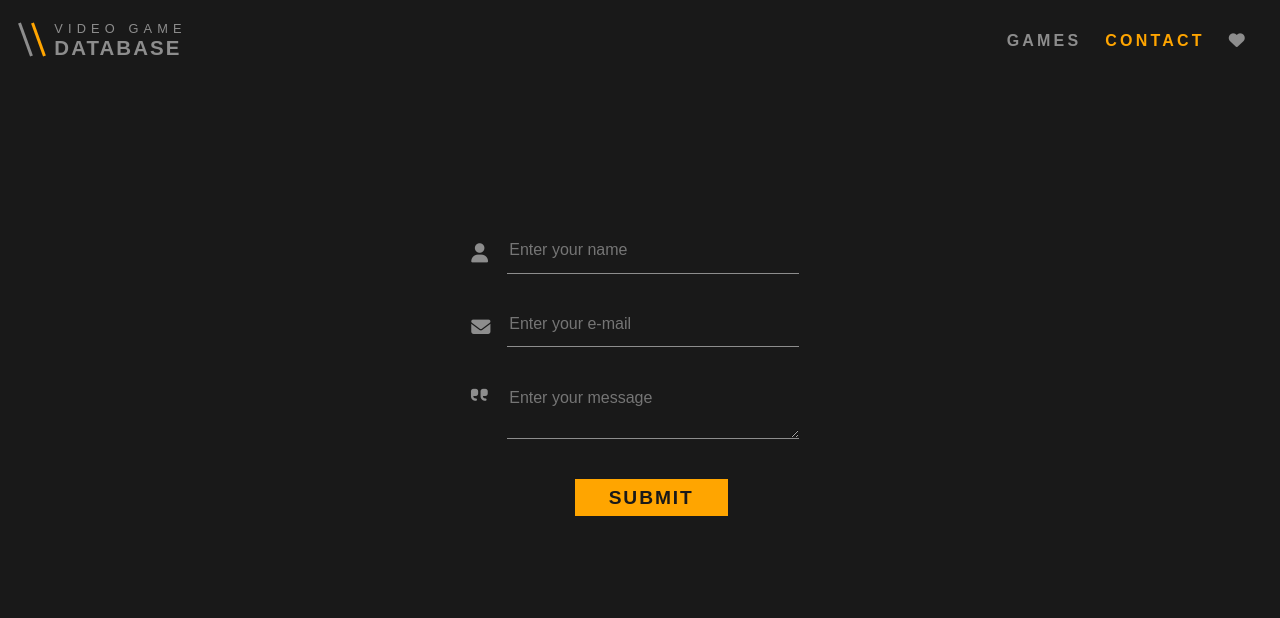
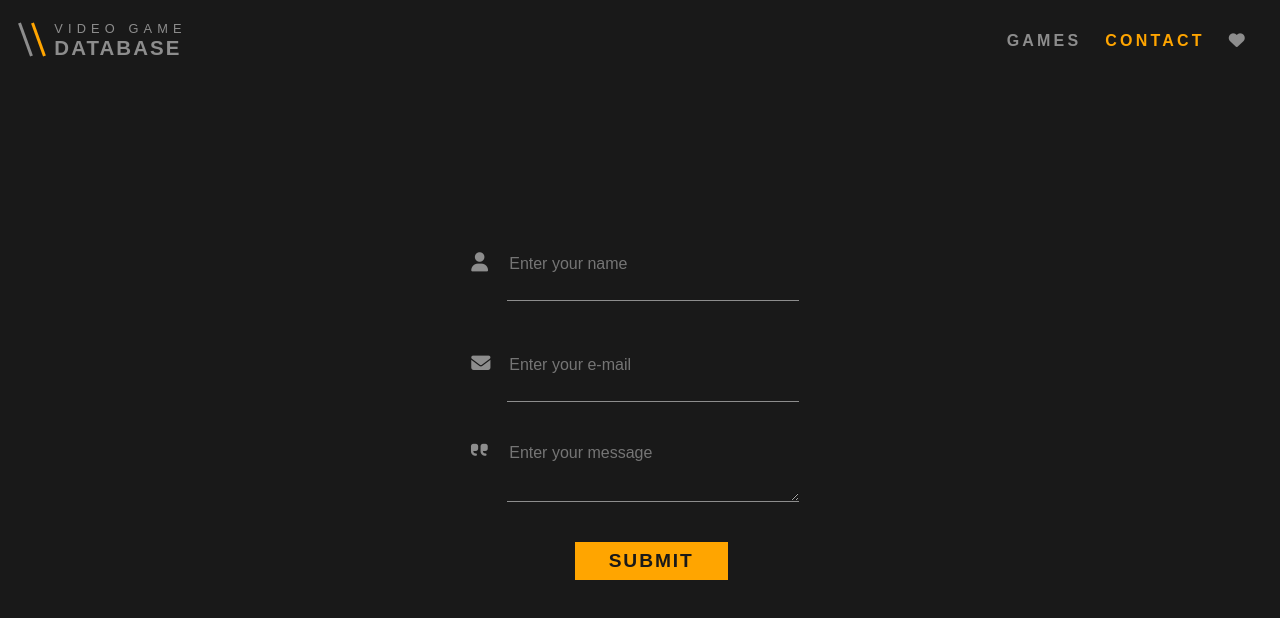
Before and after one commit to TinaHoldcroft/tina-holdcroft-js-frameworks-ca, a React (Create React App) app: page /contact in a window 1280 px wide. Shown: the top 618 px of the page. Built offline with nearby package versions, Linux system fonts and the light colour scheme; a web font is replaced by a local one.

Commit message:
code refactoring

```diff
--- a/src/sass/partials/_base.scss
+++ b/src/sass/partials/_base.scss
@@ -24,7 +24,10 @@ a, a:hover{
     color: $white;
 }
 .error {
+    position: relative;
     color: $orange;
     text-transform: uppercase;
     font-size: 0.8em;
+    margin-top: 3rem;
+    margin-left: 1.3rem;
 }
--- a/src/sass/partials/_cards.scss
+++ b/src/sass/partials/_cards.scss
@@ -49,7 +49,6 @@
     p {
         margin: 0.5em;
         font-weight: 900;
-
     }
     i {
         margin-right: 0.5rem;
--- a/src/sass/partials/_forms.scss
+++ b/src/sass/partials/_forms.scss
@@ -13,7 +13,7 @@ form {
     }
     input:focus + i, textarea:focus + i { color: $orange; }
     i {
-        margin-top: 0.9rem;
+        margin-top: 1.8rem;
         margin-left: -20.5rem;
         font-size: 1.2em;
         color: $light-grey;
@@ -43,7 +43,7 @@ form {
     .fa-quote-right{
         -webkit-transform: scaleX(-1);
         transform: scaleX(-1);
-        margin-top: -0.05em;
+        margin-top: -0.01rem;
     }
     .button-wrapper {
         display: flex;
@@ -62,9 +62,7 @@ form {
         background-color: $orange;
         border: 2px solid $orange;
         transition: 0.3s;
-        &:hover {
-            transform: scale(1.03);
-        }
+        &:hover { transform: scale(1.03); }
         &:active, &:focus {
             background-color: transparent;
             color: $orange;
```
Also changed, not shown: 1 other file (tests, documents, lock files or other folders).
